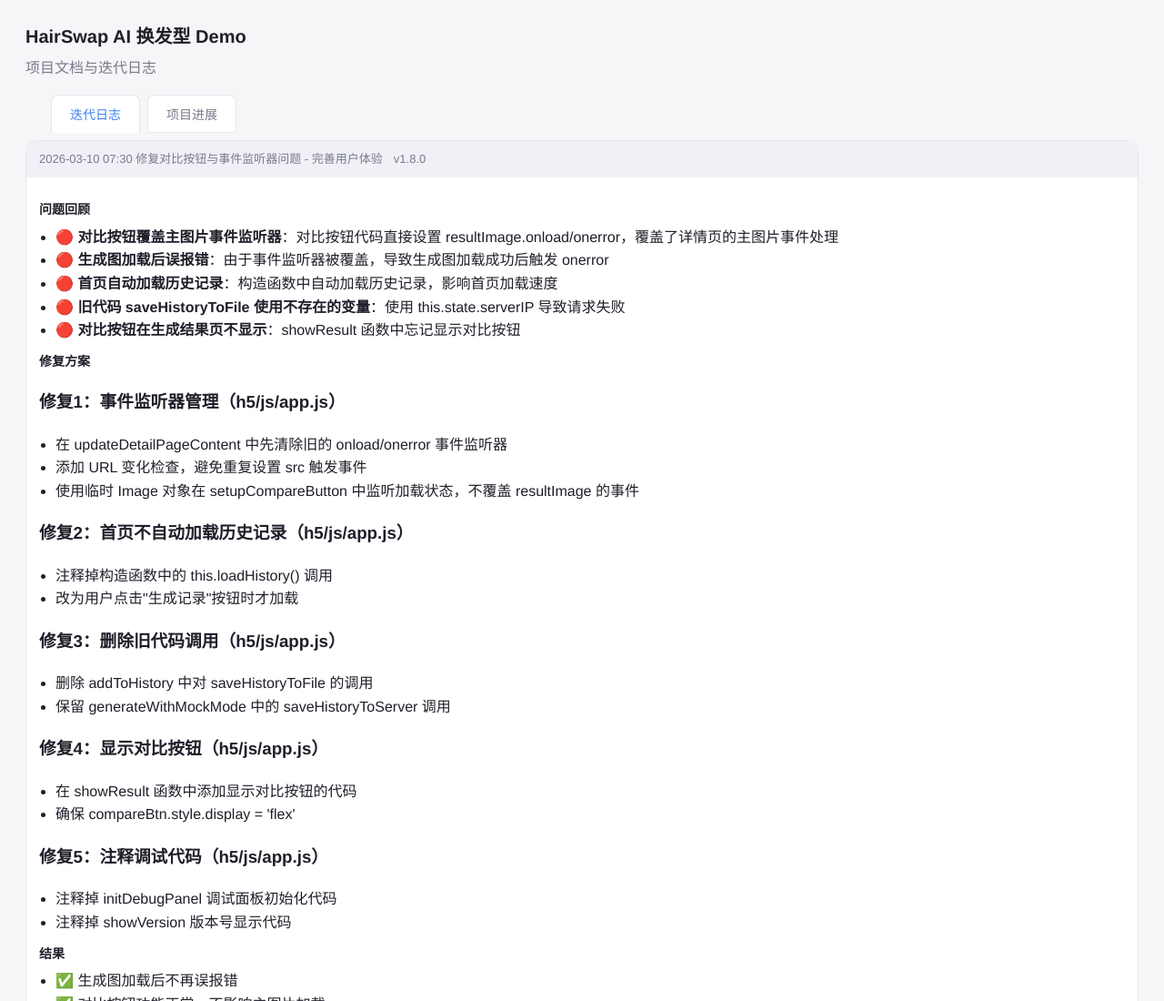
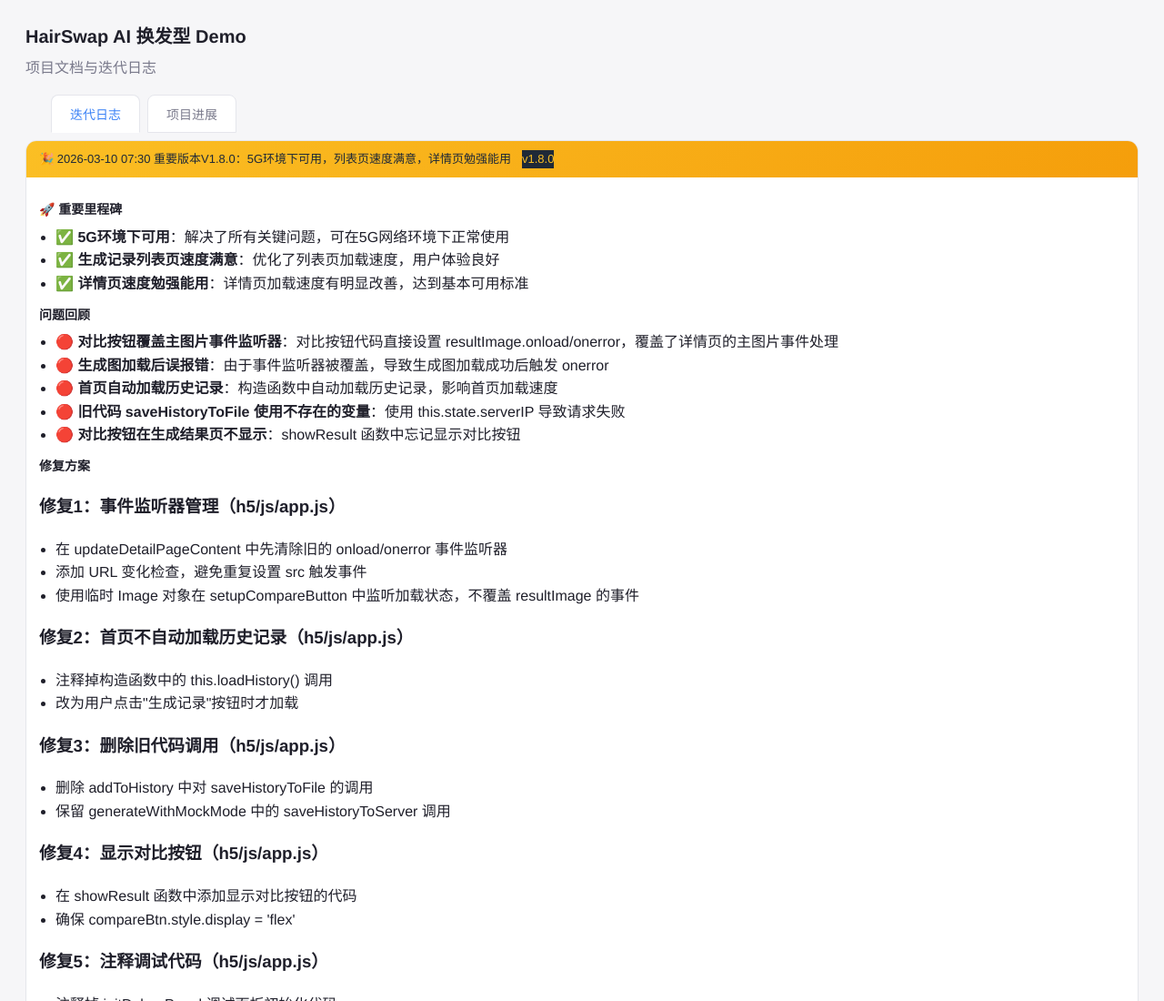
Before and after one commit to wjas/HairSwap, a website: page iteration-log.html in a window 1280 px wide. Shown: the top 1100 px of the page at 91% size. Drawn offline with Linux system fonts and the light colour scheme.

Commit message:
更新迭代日志，标记v1.8.0为重要版本

```diff
--- a/iteration-log.html
+++ b/iteration-log.html
@@ -224,11 +224,18 @@
   <div id="tab-log" class="tab-content active">
     <main>
       <article>
-        <div class="bar">
-          <span>2026-03-10 07:30 修复对比按钮与事件监听器问题 - 完善用户体验</span>
-          <span>v1.8.0</span>
+        <div class="bar" style="background: linear-gradient(135deg, #fbbf24, #f59e0b); color: #1f2937;">
+          <span>🎉 2026-03-10 07:30 重要版本V1.8.0：5G环境下可用，列表页速度满意，详情页勉强能用</span>
+          <span style="background: #1f2937; color: #fbbf24;">v1.8.0</span>
         </div>
         <div class="content">
+          <h2>🚀 重要里程碑</h2>
+          <ul>
+            <li>✅ <strong>5G环境下可用</strong>：解决了所有关键问题，可在5G网络环境下正常使用</li>
+            <li>✅ <strong>生成记录列表页速度满意</strong>：优化了列表页加载速度，用户体验良好</li>
+            <li>✅ <strong>详情页速度勉强能用</strong>：详情页加载速度有明显改善，达到基本可用标准</li>
+          </ul>
+
           <h2>问题回顾</h2>
           <ul>
             <li>🔴 <strong>对比按钮覆盖主图片事件监听器</strong>：对比按钮代码直接设置 resultImage.onload/onerror，覆盖了详情页的主图片事件处理</li>
```
